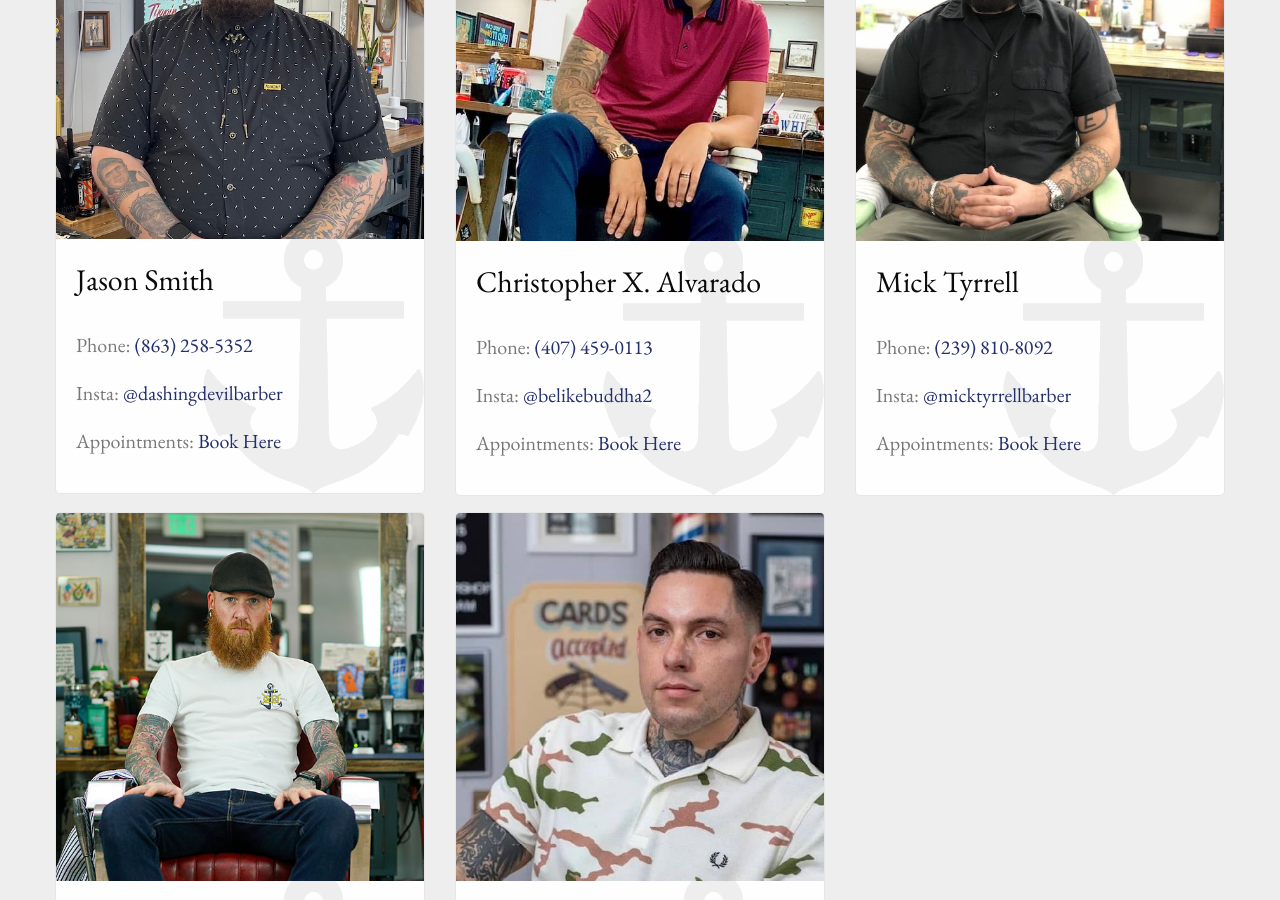
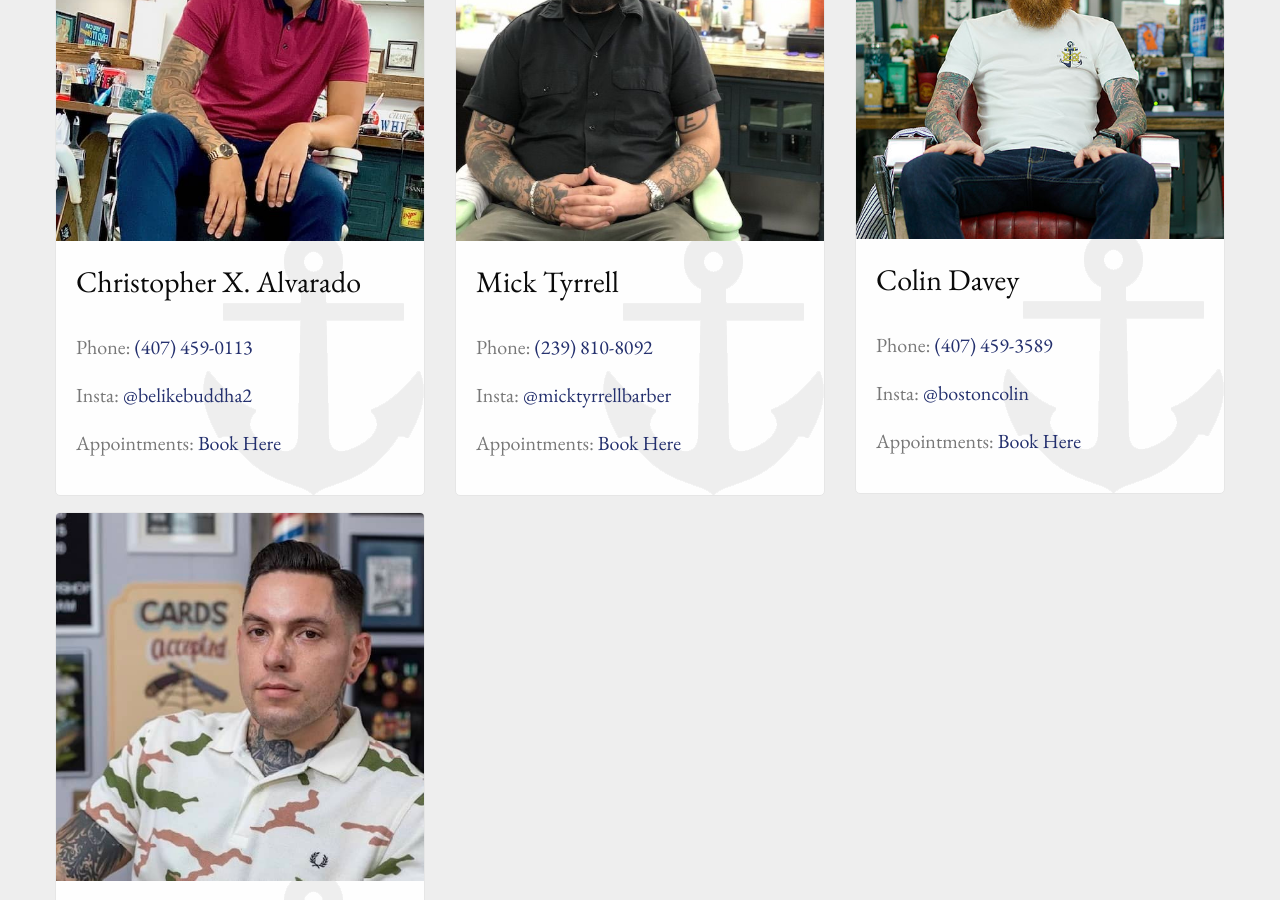
Before and after one commit to townies-barbershop/townies-barbershop.github.io, a Jekyll site: the page built from barbers.md, in a window 1280 px wide and 900 px high, scrolled down 512 px. Built offline with Jekyll 4.4.1, drawn with Linux system fonts in a browser that asks for light colours.

Commit message:
Remove Jason

```diff
--- a/barbers.md
+++ b/barbers.md
@@ -1,11 +1,6 @@
 ---
 title: Barbers
 barbers:
-  - name: "Jason Smith"
-    image: "/img/jason.jpg"
-    phone: "(863) 258-5352"
-    insta: "dashingdevilbarber"
-    square: "https://square.site/book/5NQZXTKMRTQ3P/the-dashing-devil-barber-co-orlando-fl"
   - name: "Christopher X. Alvarado"
     image: "/img/chris.jpg"
     phone: "(407) 459-0113"
```
